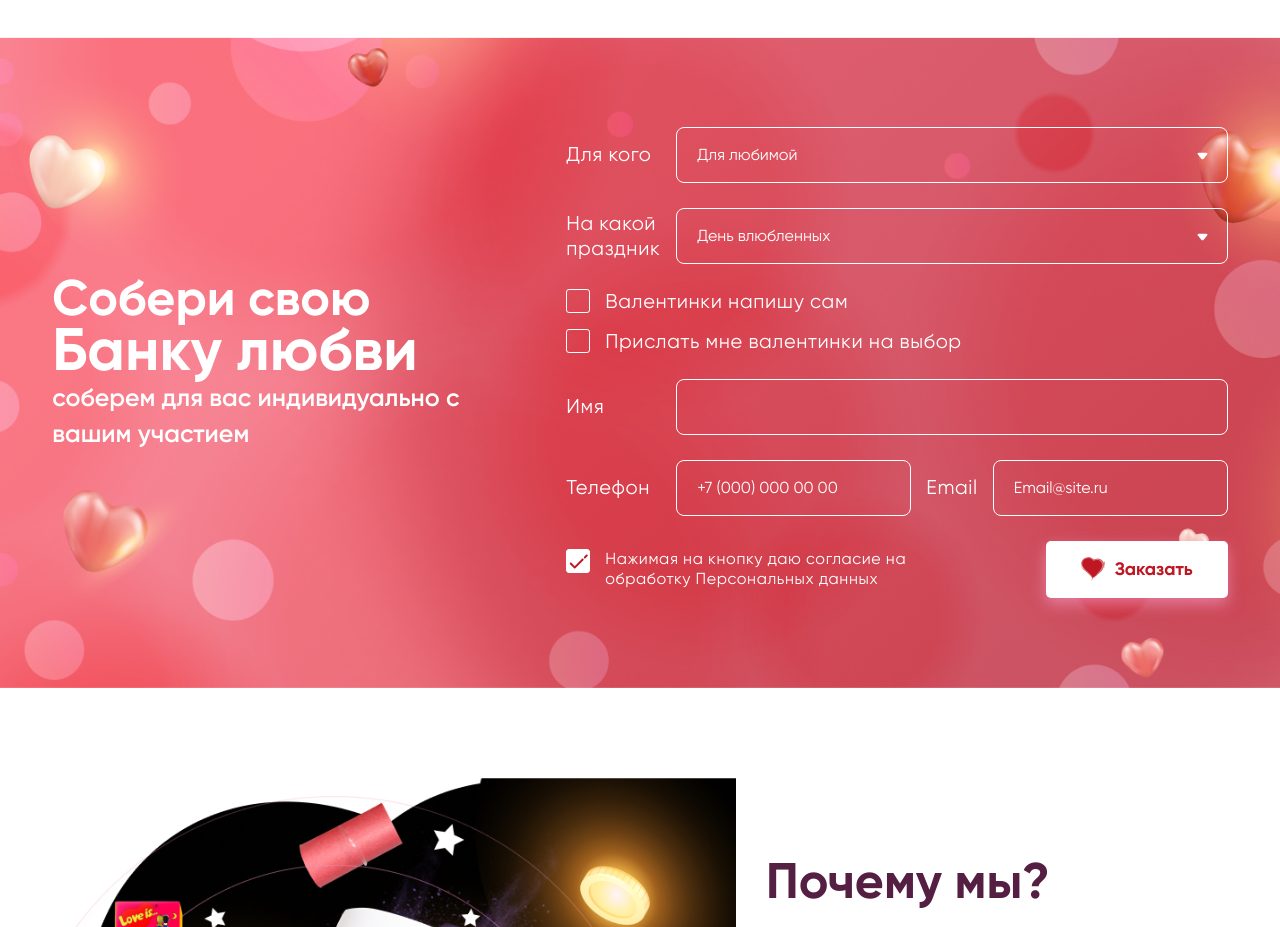
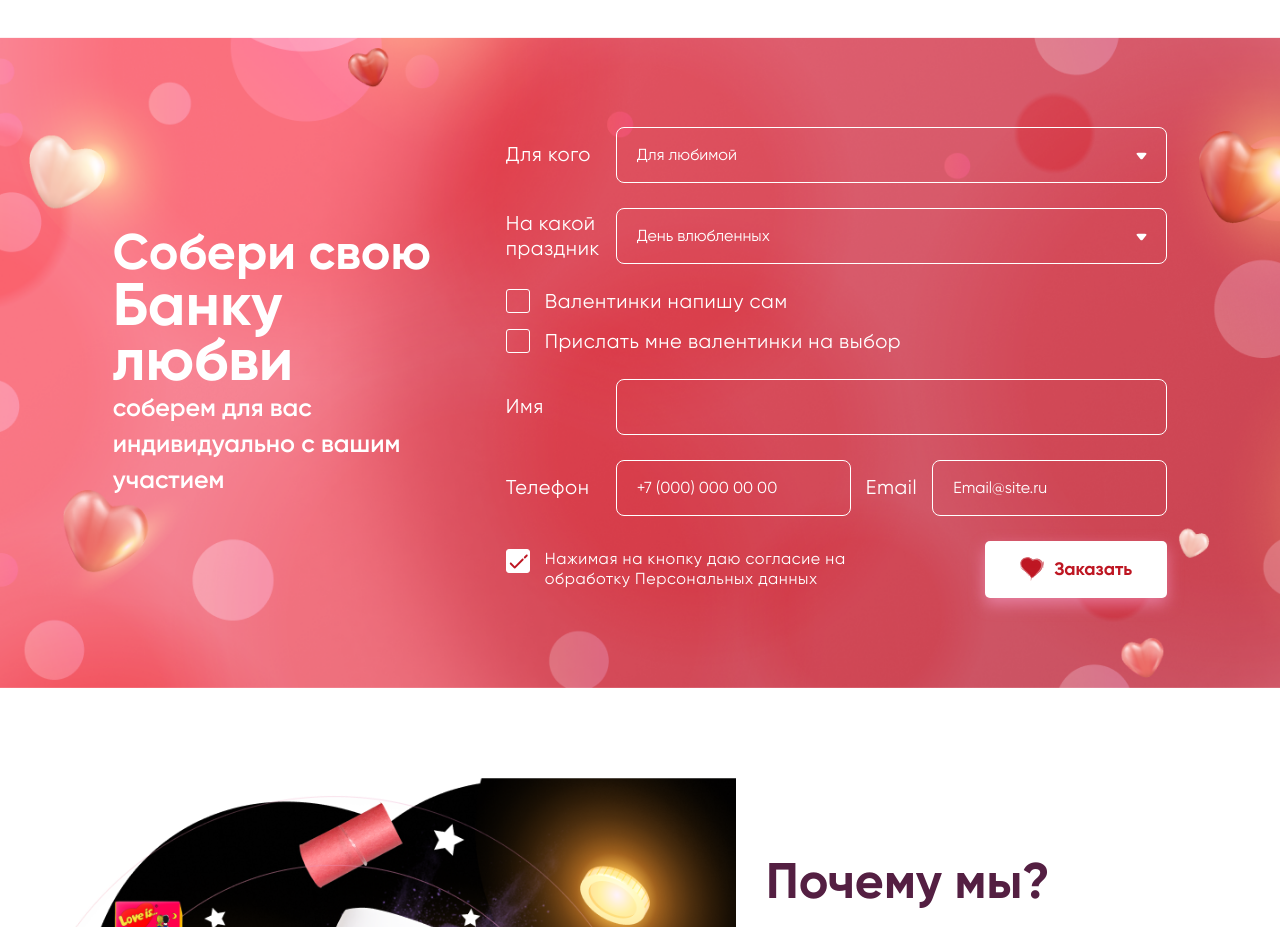
Before and after one commit to Artematrr/Jar-full-of-Love, a React (Vite) app: page / in a window 1280 px wide. Shown: the part 2420-3347 px from the top of the page. Built offline with nearby package versions, Linux system fonts and the light colour scheme.

Commit message:
upd form section

```diff
--- a/src/styles/styles.css
+++ b/src/styles/styles.css
@@ -931,10 +931,10 @@ input[type=checkbox]:focus-visible + label::before {
   background-size: cover;
 }
 .form__left {
-  max-width: 40%;
+  max-width: 30%;
 }
 .form__right {
-  max-width: 60%;
+  max-width: 70%;
   display: flex;
   flex-direction: column;
   gap: 25px;
--- a/src/styles/styles.scss
+++ b/src/styles/styles.scss
@@ -761,11 +761,11 @@ input[type='checkbox']:focus-visible + label::before {
 	background-size: cover;
 
 	&__left {
-		max-width: 40%;
+		max-width: 30%;
 	}
 
 	&__right {
-		max-width: 60%;
+		max-width: 70%;
 		display: flex;
 		flex-direction: column;
 		gap: 25px;
```
